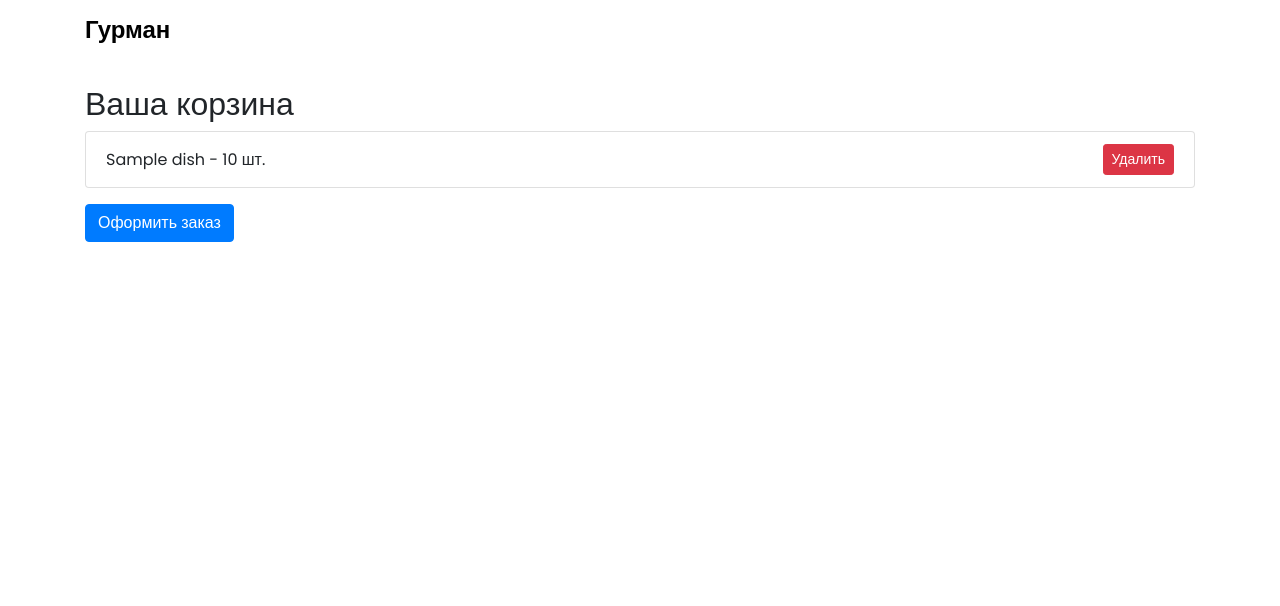
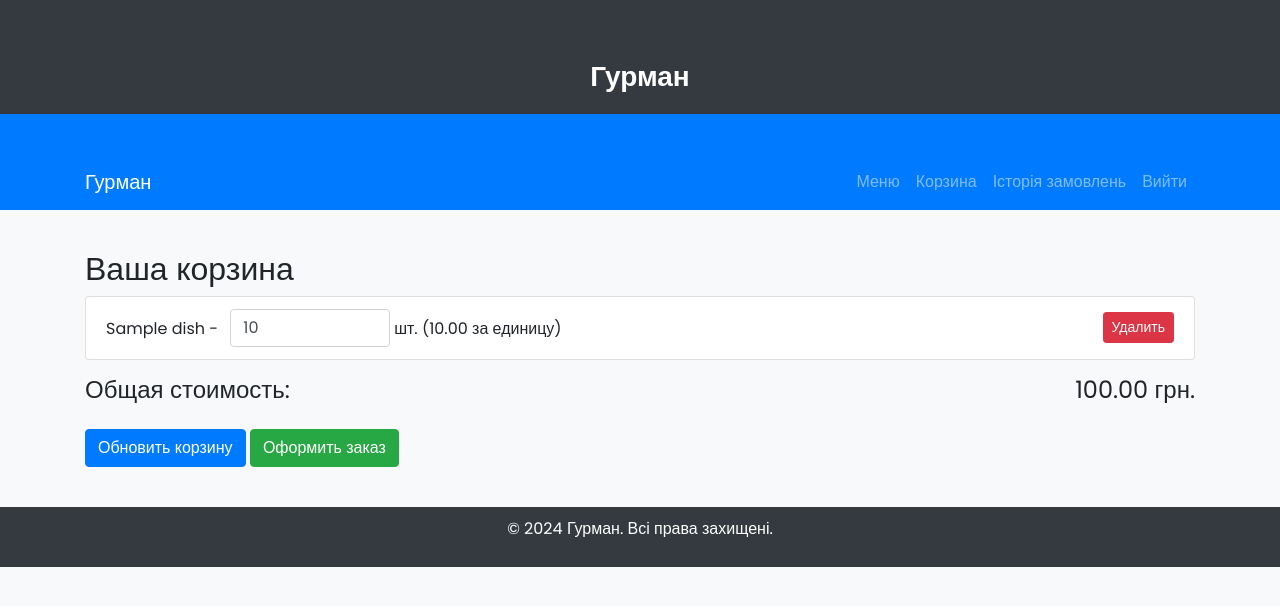
Before and after one commit to Luciffo/restaurant_app, a Django app: page /cart/ in a window 1280 px wide. Shown: the top 606 px of the page. Run offline with Django 5.2, Linux system fonts and the light colour scheme; a user stored in the database is signed in; tables that the repository leaves empty hold one stand-in row (values such as "Sample post"); some libraries are stand-ins or nearby versions.

Commit message:
add history and more

```diff
--- a/restaurant/models.py
+++ b/restaurant/models.py
@@ -36,3 +36,20 @@ class CartItem(models.Model):
     @property
     def total_price(self):
         return self.quantity * self.dish.price
+
+class Order(models.Model):
+    user = models.ForeignKey(User, on_delete=models.CASCADE)
+    created_at = models.DateTimeField(auto_now_add=True)
+    total_price = models.DecimalField(max_digits=8, decimal_places=2)  # Общая стоимость заказа
+
+    def __str__(self):
+        return f'Заказ #{self.id} от {self.user.username}'
+
+class OrderItem(models.Model):
+    order = models.ForeignKey(Order, on_delete=models.CASCADE)
+    dish = models.ForeignKey(Dish, on_delete=models.CASCADE)
+    quantity = models.PositiveIntegerField()
+    price = models.DecimalField(max_digits=6, decimal_places=2)  # Стоимость этого блюда в заказе
+
+    def __str__(self):
+        return f'{self.quantity} x {self.dish.name}'
--- a/restaurant/urls.py
+++ b/restaurant/urls.py
@@ -8,4 +8,7 @@ urlpatterns = [
     path('cart/add/<int:dish_id>/', views.add_to_cart, name='add_to_cart'),  # добавление в корзину
     path('cart/remove/<int:item_id>/', views.remove_from_cart, name='remove_from_cart'),  # удаление из корзины
     path('checkout/', views.checkout, name='checkout'),  # оформление заказа
+    path('orders/', views.order_history, name='order_history'),
+    path('cart/update/', views.update_cart, name='update_cart'),
+    path('orders/repeat/<int:order_id>/', views.repeat_order, name='repeat_order'),
 ]
--- a/restaurant/views.py
+++ b/restaurant/views.py
@@ -1,11 +1,11 @@
 from django.shortcuts import render, get_object_or_404, redirect
-from .models import Dish, CartItem, Cart, MenuItem
+from .models import Dish, CartItem, Cart, MenuItem, OrderItem, Order
 from django.views.generic import ListView
 from django.contrib.auth.decorators import login_required
 from django.contrib.auth.forms import UserCreationForm
+from django.http import HttpResponseRedirect
 
 def home(request):
-
     return render(request, 'restaurant/home.html')
 
 def menu_list(request):
@@ -25,9 +25,18 @@ class DishListView(ListView):
 def add_to_cart(request, dish_id):
     dish = get_object_or_404(Dish, id=dish_id)
     cart, created = Cart.objects.get_or_create(user=request.user)
+
+    # Получаем существующий CartItem или создаем новый
     cart_item, created = CartItem.objects.get_or_create(cart=cart, dish=dish)
 
-    cart_item.quantity += 1
+    # Если объект был создан, он имеет значение created = True
+    if not created:
+        # Если объект уже существует, увеличиваем количество
+        cart_item.quantity += 1
+    else:
+        # Если объект был только что создан, устанавливаем количество в 1
+        cart_item.quantity = 1
+
     cart_item.save()
 
     return redirect('view_cart')
@@ -36,7 +45,20 @@ def add_to_cart(request, dish_id):
 def view_cart(request):
     cart = get_object_or_404(Cart, user=request.user)
     cart_items = CartItem.objects.filter(cart=cart)
-    return render(request, 'restaurant/cart.html', {'cart_items': cart_items})
+
+    # Рассчитать общее количество блюд
+    total_items = sum(item.quantity for item in cart_items)
+
+    # Рассчитать общую стоимость
+    total_price = sum(item.quantity * item.dish.price for item in cart_items)
+
+    context = {
+        'cart_items': cart_items,
+        'total_items': total_items,
+        'total_price': total_price
+    }
+
+    return render(request, 'restaurant/cart.html', context)
 
 @login_required
 def remove_from_cart(request, item_id):
@@ -49,10 +71,32 @@ def checkout(request):
     cart = get_object_or_404(Cart, user=request.user)
     cart_items = CartItem.objects.filter(cart=cart)
 
-    # Здесь вы можете реализовать логику заказа, например, сохранить данные заказа и очистить корзину
-    cart_items.delete()
+    if cart_items.exists():
+        total_price = sum(item.quantity * item.dish.price for item in cart_items)
 
-    return render(request, 'restaurant/checkout.html', {'message': 'Заказ оформлен успешно!'})
+        # Создаем заказ
+        order = Order.objects.create(user=request.user, total_price=total_price)
+
+        # Переносим товары из корзины в заказ
+        for item in cart_items:
+            OrderItem.objects.create(
+                order=order,
+                dish=item.dish,
+                quantity=item.quantity,
+                price=item.dish.price
+            )
+
+        # Очищаем корзину
+        cart_items.delete()
+
+        return render(request, 'restaurant/checkout.html', {'message': 'Заказ оформлен успешно!'})
+
+    return redirect('view_cart')
+
+@login_required
+def order_history(request):
+    orders = Order.objects.filter(user=request.user).order_by('-created_at')
+    return render(request, 'restaurant/order_history.html', {'orders': orders})
 
 def register(request):
     if request.method == 'POST':
@@ -63,3 +107,35 @@ def register(request):
     else:
         form = UserCreationForm()
     return render(request, 'registration/register.html', {'form': form})
+
+@login_required
+def update_cart(request):
+    cart = get_object_or_404(Cart, user=request.user)
+
+    # Обрабатываем каждый элемент корзины
+    for item in CartItem.objects.filter(cart=cart):
+        quantity = request.POST.get(f'quantity_{item.id}', 0)
+        if quantity.isdigit() and int(quantity) > 0:
+            item.quantity = int(quantity)
+            item.save()
+
+    return HttpResponseRedirect(request.META.get('HTTP_REFERER', '/'))
+
+def repeat_order(request, order_id):
+    # Получаем заказ по ID
+    order = get_object_or_404(Order, id=order_id, user=request.user)
+
+    # Создаем новый заказ на основе предыдущего
+    new_order = Order.objects.create(user=request.user, total_price=order.total_price)
+
+    # Копируем товары из старого заказа в новый
+    for item in OrderItem.objects.filter(order=order):
+        OrderItem.objects.create(
+            order=new_order,
+            dish=item.dish,
+            quantity=item.quantity,
+            price=item.price
+        )
+
+    # Перенаправляем на страницу оформления заказа
+    return redirect('view_cart')
--- a/templates/base.html
+++ b/templates/base.html
@@ -10,27 +10,99 @@
     <style>
         body {
             font-family: 'Poppins', sans-serif;
+            background-color: #f8f9fa;
         }
+
+        header {
+            background-color: #343a40; /* Тёмный фон */
+            color: white;
+            padding: 20px 0;
+        }
+
         header h1 {
-            font-size: 24px;
-            color: black;
-            margin-left: 20px; /* Отступ слева для аккуратного расположения */
-            font-weight: 600; /* Более жирное начертание */
+            font-size: 28px;
+            text-align: center;
+            font-weight: 600;
+            margin: 0;
+        }
+
+        .navbar {
+            background-color: #007bff; /* Синий фон навигации */
+        }
+
+        .navbar-nav .nav-link {
+            color: white;
+        }
+
+        .navbar-nav .nav-link:hover {
+            color: #f8f9fa;
+        }
+
+        .container {
+            margin-top: 40px;
+        }
+
+        footer {
+            background-color: #343a40;
+            color: white;
+            padding: 10px 0;
+            text-align: center;
+            margin-top: 40px;
         }
     </style>
 </head>
 <body>
 
-    <header class="d-flex align-items-center py-3">
+    <header class="d-flex align-items-center">
         <div class="container">
             <h1 class="m-0">Гурман</h1>
         </div>
     </header>
 
-    <div class="container mt-4">
+    <!-- Навигационная панель -->
+    <nav class="navbar navbar-expand-lg navbar-dark">
+        <div class="container">
+            <a class="navbar-brand" href="#">Гурман</a>
+            <button class="navbar-toggler" type="button" data-toggle="collapse" data-target="#navbarNav" aria-controls="navbarNav" aria-expanded="false" aria-label="Toggle navigation">
+                <span class="navbar-toggler-icon"></span>
+            </button>
+            <div class="collapse navbar-collapse" id="navbarNav">
+                <ul class="navbar-nav ml-auto">
+                    <li class="nav-item">
+                        <a class="nav-link" href="{% url 'menu_list' %}">Меню</a>
+                    </li>
+                    <li class="nav-item">
+                        <a class="nav-link" href="{% url 'view_cart' %}">Корзина</a>
+                    </li>
+                    {% if user.is_authenticated %}
+                    <li class="nav-item">
+                        <a class="nav-link" href="{% url 'order_history' %}">Історія замовлень</a> <!-- Новая ссылка -->
+                    </li>
+                    <li class="nav-item">
+                        <a class="nav-link" href="{% url 'logout' %}">Вийти</a>
+                    </li>
+                    {% else %}
+                    <li class="nav-item">
+                        <a class="nav-link" href="{% url 'login' %}">Вхід</a>
+                    </li>
+                    {% endif %}
+                </ul>
+            </div>
+        </div>
+    </nav>
+
+    <div class="container">
         {% block content %}
         {% endblock %}
     </div>
 
+    <!-- Футер -->
+    <footer>
+        <p>&copy; 2024 Гурман. Всі права захищені.</p>
+    </footer>
+
+    <!-- Подключение скриптов Bootstrap -->
+    <script src="https://code.jquery.com/jquery-3.5.1.slim.min.js"></script>
+    <script src="https://cdn.jsdelivr.net/npm/bootstrap@4.5.2/dist/js/bootstrap.bundle.min.js"></script>
 </body>
 </html>
--- a/templates/restaurant/cart.html
+++ b/templates/restaurant/cart.html
@@ -2,11 +2,16 @@
 
 {% block content %}
 <h2>Ваша корзина</h2>
+
+<form method="post" action="{% url 'update_cart' %}">
+    {% csrf_token %}
     <ul class="list-group">
         {% for item in cart_items %}
         <li class="list-group-item d-flex justify-content-between align-items-center">
             <div>
-            {{ item.dish.name }} - {{ item.quantity }} шт.
+                {{ item.dish.name }} -
+                <input type="number" name="quantity_{{ item.id }}" value="{{ item.quantity }}" min="1" class="form-control w-25 d-inline-block ml-2">
+                шт. ({{ item.dish.price }} за единицу)
             </div>
             <div>
                 <a href="{% url 'remove_from_cart' item.id %}" class="btn btn-danger btn-sm">Удалить</a>
@@ -17,5 +22,14 @@
         {% endfor %}
     </ul>
 
-<a href="{% url 'checkout' %}" class="btn btn-primary mt-3">Оформить заказ</a>
+    {% if cart_items %}
+        <div class="d-flex justify-content-between align-items-center mt-3">
+            <h4>Общая стоимость:</h4>
+            <h4>{{ total_price }} грн.</h4>
+        </div>
+        <button type="submit" class="btn btn-primary mt-3">Обновить корзину</button>
+        <a href="{% url 'checkout' %}" class="btn btn-success mt-3">Оформить заказ</a>
+    {% endif %}
+</form>
+
 {% endblock %}
```
Also changed, not shown: templates/restaurant/order_history.html (added, +22 -0 lines), media/dishes/10416e4602d66a9ee3bbdaf9dff4dfea_5REdLHj.png (added), media/dishes/image.png (added), media/dishes/photo_2024-06-04_14-35-23.jpg (added), media/dishes/photo_2024-08-01_22-35-48.jpg (added), restaurant/migrations/0004_order_orderitem.py (added). Lines whose indentation alone changed are shown as unchanged.
